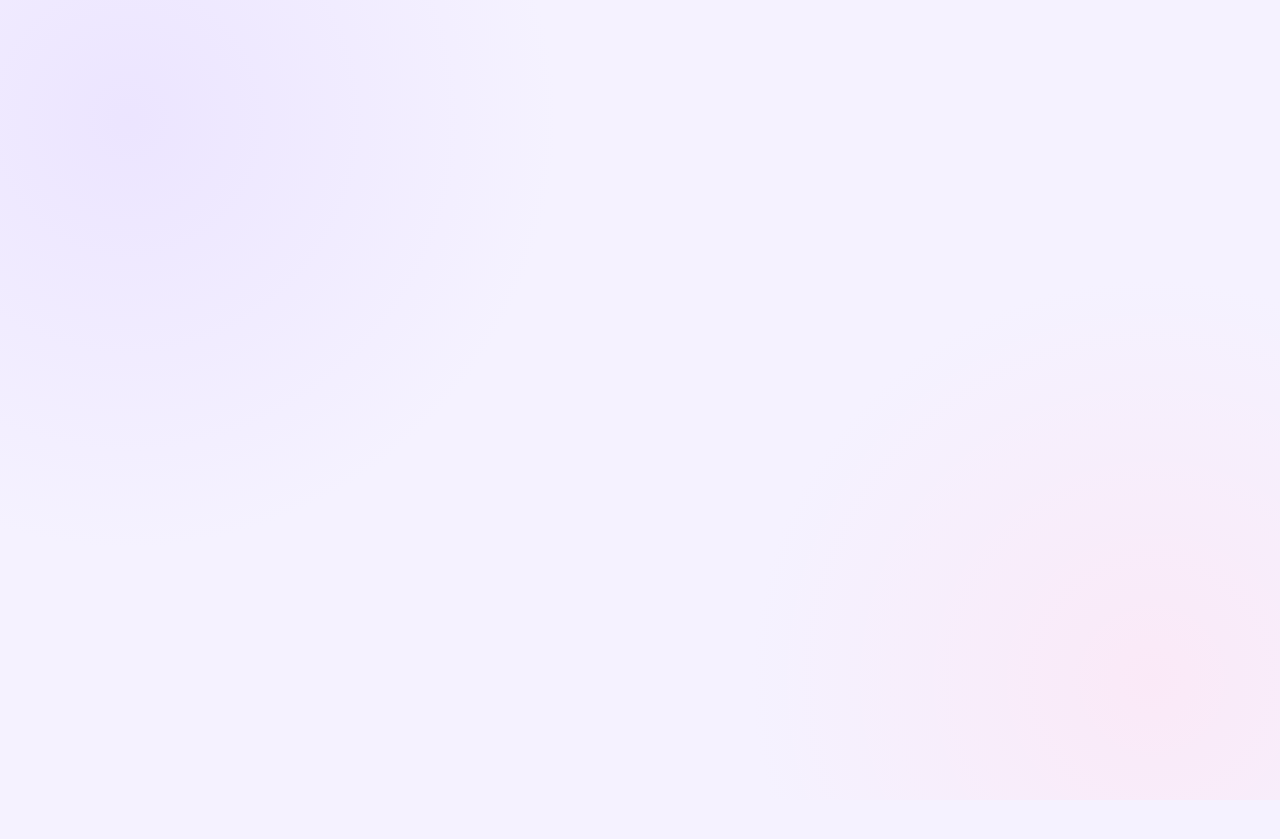
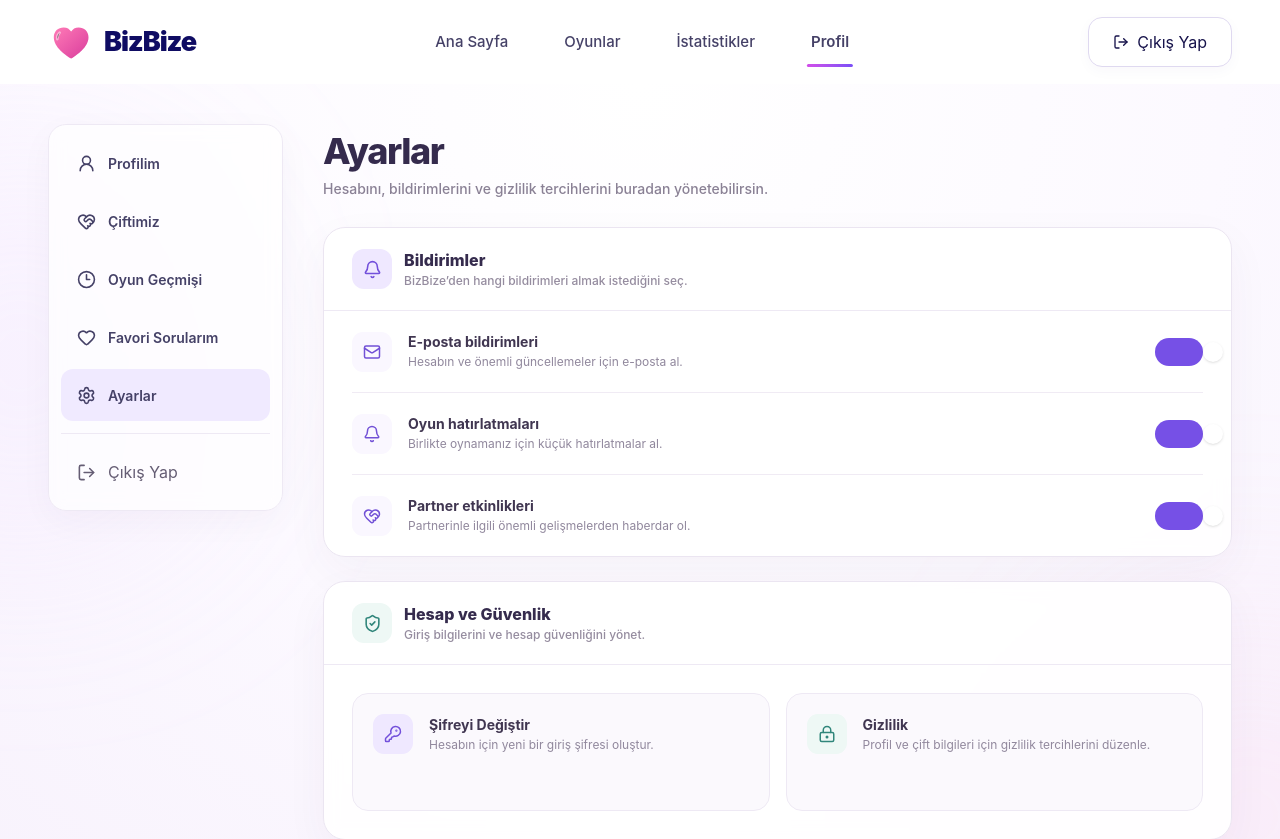
Before and after one commit to DuoByteTech/BizBize, a React (Vite) app: page /profil/ayarlar in a window 1280 px wide. Before the commit this address had no page. Shown: the top 839 px of the page. Before the commit the page ends 800 px from the top, so only its background shows below. Built offline with nearby package versions, Linux system fonts and the light colour scheme.

Commit message:
Add settings page route

```diff
--- a/src/App.tsx
+++ b/src/App.tsx
@@ -24,6 +24,7 @@ import { CoupleSetupPage } from "@/pages/CoupleSetupPage";
 import { ProfilePage } from "@/pages/ProfilePage";
 import { CoupleProfilePage } from "@/pages/CoupleProfilePage";
 import { StatisticsPage } from "@/pages/StatisticsPage";
+import { SettingsPage } from "@/pages/SettingsPage";
 
 // Oyun
 import { GameQuestionPage } from "@/pages/GameQuestionPage";
@@ -105,6 +106,11 @@ function App() {
                         element={<StatisticsPage />}
                     />
 
+                    <Route
+                        path="/profil/ayarlar"
+                        element={<SettingsPage />}
+                    />
+
                     {/* OYUN SAYFALARI */}
 
                     <Route
```
